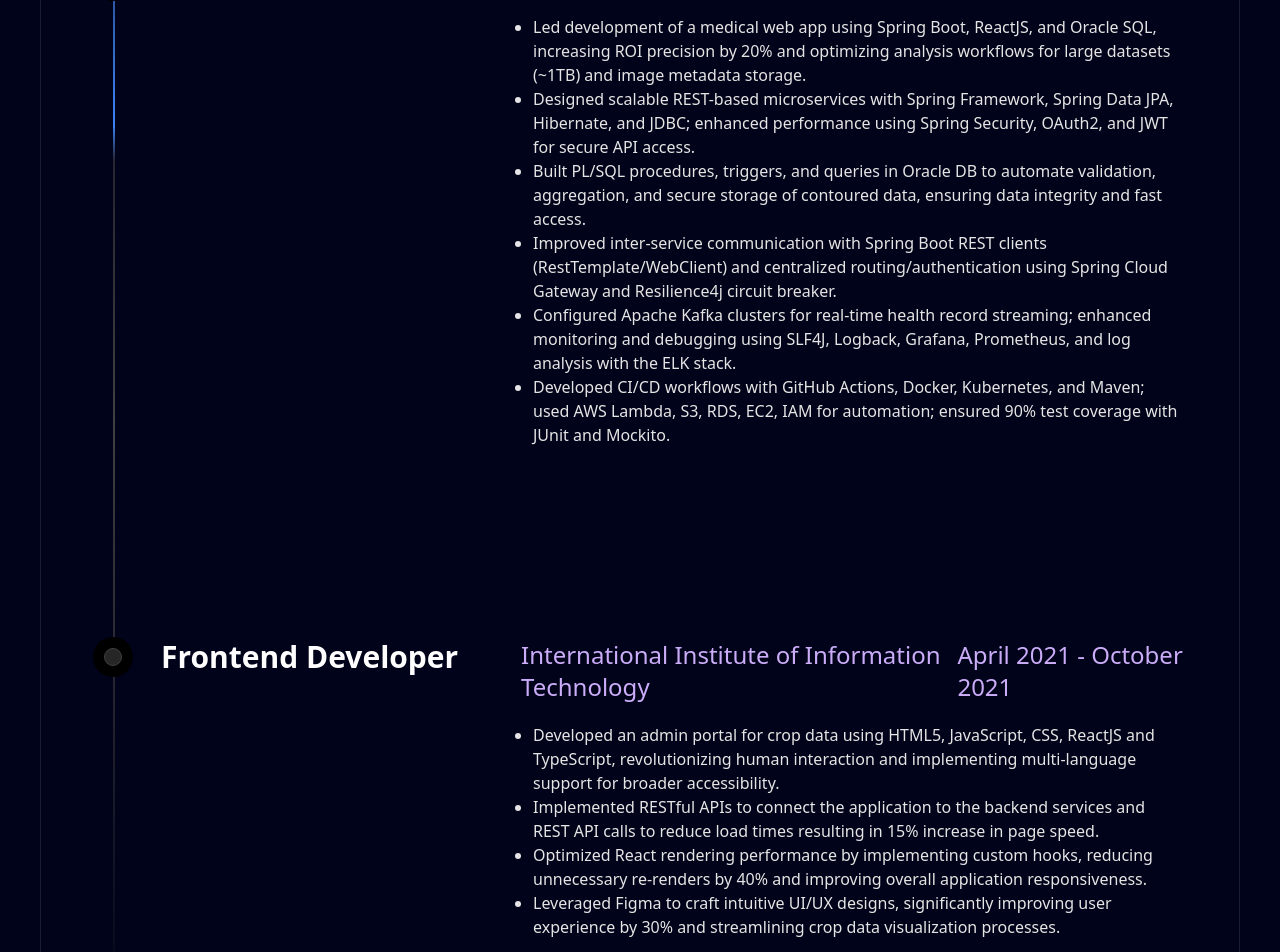
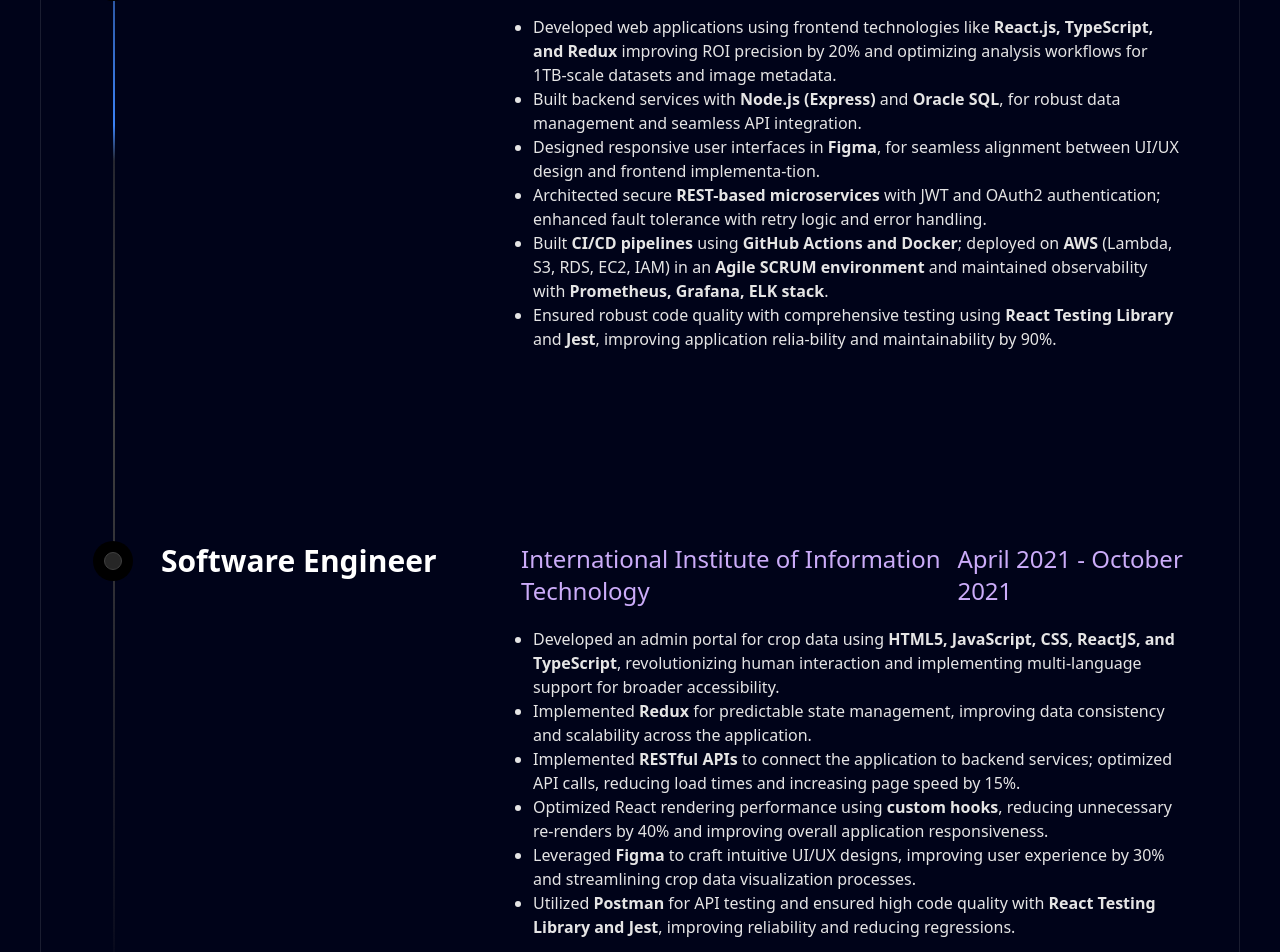
Before and after one commit to Adhinesh-Reddy/portfolio, a Next.js app: page / in a window 1280 px wide. Shown: the part 2080-3032 px from the top of the page. Built offline with nearby package versions, Linux system fonts and the light colour scheme.

Commit message:
Add files via upload

```diff
--- a/data/index.tsx
+++ b/data/index.tsx
@@ -206,7 +206,7 @@
 
 export const workExperience = [
   {
-    title: "Full Stack Developer",
+    title: "Software Engineer",
     content: (
       <div>
         <div className="flex justify-between pb-5">
@@ -220,29 +220,24 @@
 
         <ul className="list-disc pl-3 text-neutral-800 dark:text-neutral-200 text-sm md:text-base font-normal mb-8">
           <li>
-            Led development of a medical web app using Spring Boot, ReactJS, and Oracle SQL,
-            increasing ROI precision by 20% and optimizing analysis workflows for large datasets (~1TB) and image metadata storage.
+            Developed web applications using frontend technologies like <strong>React.js, TypeScript, and Redux</strong> improving ROI precision by 20% and optimizing analysis workflows for 1TB-scale datasets and image metadata.
           </li>
           <li>
-            Designed scalable REST-based microservices with Spring Framework, Spring Data JPA, Hibernate, and JDBC; enhanced
-            performance using Spring Security, OAuth2, and JWT for secure API access.
+            Built backend services with <strong>Node.js (Express)</strong> and <strong>Oracle SQL</strong>, for robust data management and seamless API integration.
           </li>
           <li>
-            Built PL/SQL procedures, triggers, and queries in Oracle DB to automate validation, aggregation, and secure storage of
-            contoured data, ensuring data integrity and fast access.
+            Designed responsive user interfaces in <strong>Figma</strong>, for seamless alignment between UI/UX design and frontend implementa-tion.
           </li>
           <li>
-            Improved inter-service communication with Spring Boot REST clients (RestTemplate/WebClient) and centralized
-            routing/authentication using Spring Cloud Gateway and Resilience4j circuit breaker.
+            Architected secure <strong>REST-based microservices</strong> with JWT and OAuth2 authentication; enhanced fault tolerance with retry logic and error handling.
           </li>
           <li>
-            Configured Apache Kafka clusters for real-time health record streaming; enhanced monitoring and debugging using SLF4J,
-            Logback, Grafana, Prometheus, and log analysis with the ELK stack.
+            Built <strong>CI/CD pipelines</strong> using <strong>GitHub Actions and Docker</strong>; deployed on <strong>AWS</strong> (Lambda, S3, RDS, EC2, IAM) in an <strong>Agile SCRUM environment</strong> and maintained observability with <strong>Prometheus, Grafana, ELK stack</strong>.
           </li>
           <li>
-            Developed CI/CD workflows with GitHub Actions, Docker, Kubernetes, and Maven; used AWS Lambda, S3, RDS, EC2, IAM
-            for automation; ensured 90% test coverage with JUnit and Mockito.
+            Ensured robust code quality with comprehensive testing using <strong>React Testing Library</strong> and <strong>Jest</strong>, improving application relia-bility and maintainability by 90%.
           </li>
+
         </ul>
 
       </div>
@@ -250,7 +245,7 @@
   },
 
   {
-    title: "Frontend Developer",
+    title: "Software Engineer",
     content: (
       <div>
         <div className="flex justify-between pb-5">
@@ -264,21 +259,24 @@
 
         <ul className="list-disc pl-3 text-neutral-800 dark:text-neutral-200 text-sm md:text-base font-normal mb-8">
           <li>
-            Developed an admin portal for crop data using HTML5, JavaScript, CSS, ReactJS and TypeScript, revolutionizing human
-            interaction and implementing multi-language support for broader accessibility.
+            Developed an admin portal for crop data using <strong>HTML5, JavaScript, CSS, ReactJS, and TypeScript</strong>, revolutionizing human interaction and implementing multi-language support for broader accessibility.
           </li>
           <li>
-           Implemented RESTful APIs to connect the application to the backend services and REST API calls to reduce load times
-            resulting in 15% increase in page speed.
+            Implemented <strong>Redux</strong> for predictable state management, improving data consistency and scalability across the application.
           </li>
           <li>
-            Optimized React rendering performance by implementing custom hooks, reducing unnecessary re-renders by 40% and
-            improving overall application responsiveness.
+            Implemented <strong>RESTful APIs</strong> to connect the application to backend services; optimized API calls, reducing load times and increasing page speed by 15%.
           </li>
           <li>
-            Leveraged Figma to craft intuitive UI/UX designs, significantly improving user experience by 30% and streamlining crop data
-            visualization processes.
+            Optimized React rendering performance using <strong>custom hooks</strong>, reducing unnecessary re-renders by 40% and improving overall application responsiveness.
           </li>
+          <li>
+            Leveraged <strong>Figma</strong> to craft intuitive UI/UX designs, improving user experience by 30% and streamlining crop data visualization processes.
+          </li>
+          <li>
+            Utilized <strong>Postman</strong> for API testing and ensured high code quality with <strong>React Testing Library and Jest</strong>, improving reliability and reducing regressions.
+          </li>
+
         </ul>
 
       </div>
```
